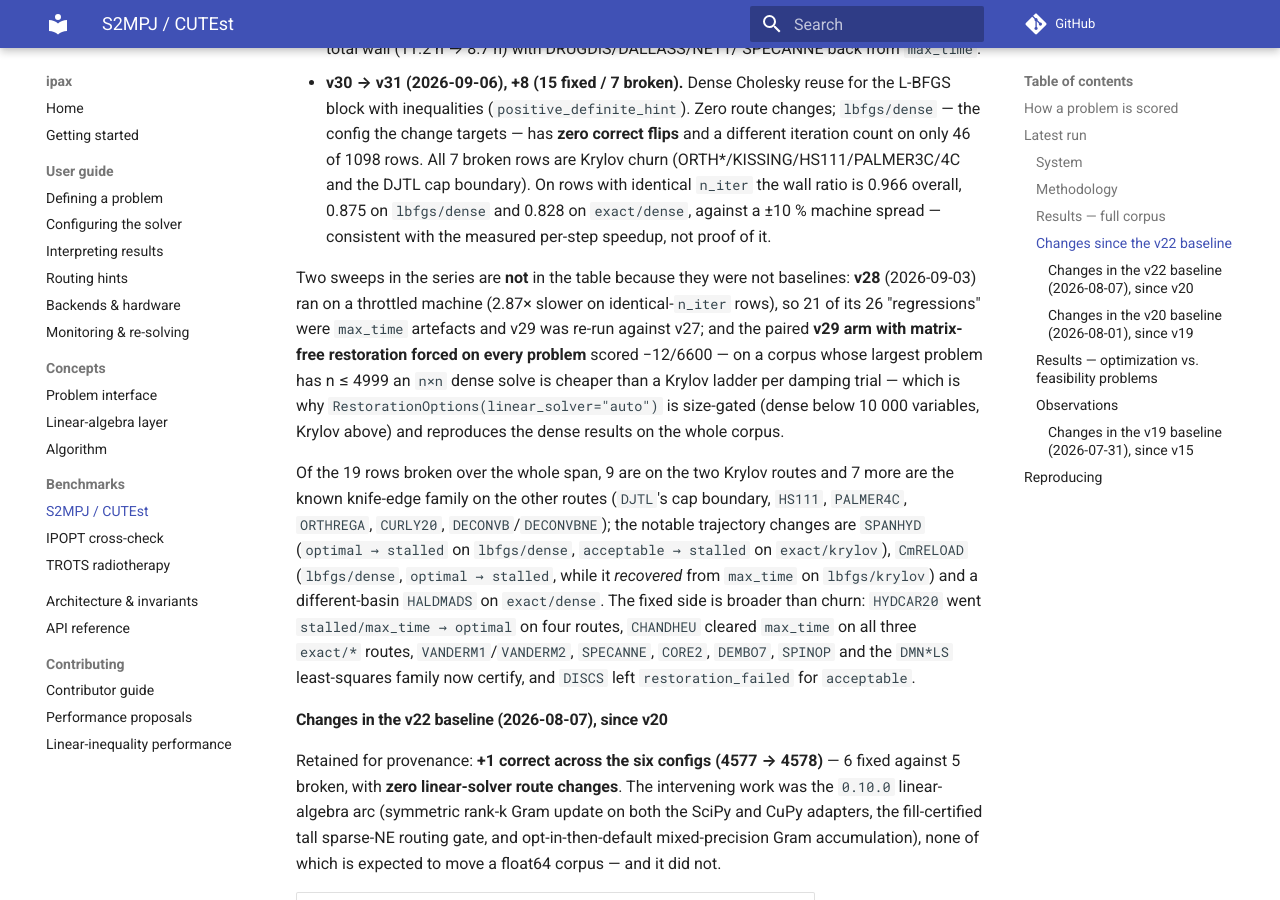
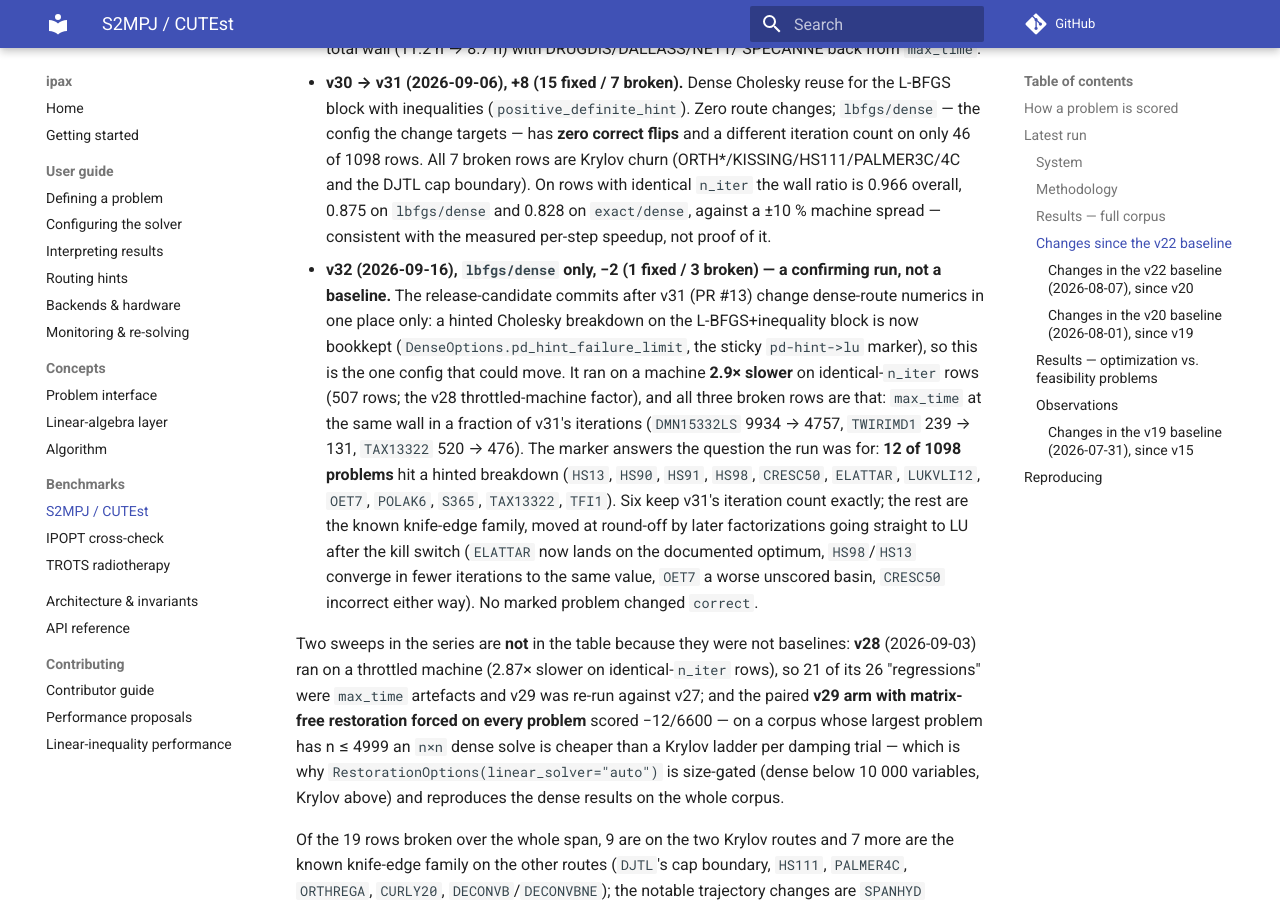
Before and after one commit to wahln/ipax, an MkDocs documentation site: the page built from docs/benchmarks/s2mpj.md, in a window 1280 px wide and 900 px high, scrolled down 4611 px. Built offline with MkDocs 1.6.1 and Material for MkDocs 9.7.7, drawn with Linux system fonts in a browser that asks for light colours; comment, search, counter and statistics services are not loaded.

Commit message:
docs(s2mpj): record the v32 lbfgs/dense confirming run for the 0.11.0 rc
Single-config run after the rc commits: -2 (777 vs 779), all three
breaks max_time on a 2.9x slower machine (identical-n_iter control).
12/1098 problems carry the new pd-hint->lu marker; six are
iteration-identical and the rest are the known knife-edge family moved
at round-off by the kill switch, with no correct flips among them.

Co-Authored-By: Claude Fable 5.1 <noreply@anthropic.com>

```diff
--- a/docs/benchmarks/s2mpj.md
+++ b/docs/benchmarks/s2mpj.md
@@ -188,6 +188,24 @@ Sweep by sweep:
   overall, 0.875 on `lbfgs/dense` and 0.828 on `exact/dense`, against a ±10 %
   machine spread — consistent with the measured per-step speedup, not proof
   of it.
+- **v32 (2026-09-16), `lbfgs/dense` only, −2 (1 fixed / 3 broken) — a
+  confirming run, not a baseline.** The release-candidate commits after v31
+  (PR #13) change dense-route numerics in one place only: a hinted Cholesky
+  breakdown on the L-BFGS+inequality block is now bookkept
+  (`DenseOptions.pd_hint_failure_limit`, the sticky `pd-hint->lu` marker),
+  so this is the one config that could move. It ran on a machine **2.9×
+  slower** on identical-`n_iter` rows (507 rows; the v28 throttled-machine
+  factor), and all three broken rows are that: `max_time` at the same wall
+  in a fraction of v31's iterations (`DMN15332LS` 9934 → 4757, `TWIRIMD1`
+  239 → 131, `TAX13322` 520 → 476). The marker answers the question the run
+  was for: **12 of 1098 problems** hit a hinted breakdown (`HS13`, `HS90`,
+  `HS91`, `HS98`, `CRESC50`, `ELATTAR`, `LUKVLI12`, `OET7`, `POLAK6`, `S365`,
+  `TAX13322`, `TFI1`). Six keep v31's iteration count exactly; the rest are
+  the known knife-edge family, moved at round-off by later factorizations
+  going straight to LU after the kill switch (`ELATTAR` now lands on the
+  documented optimum, `HS98`/`HS13` converge in fewer iterations to the
+  same value, `OET7` a worse unscored basin, `CRESC50` incorrect either way).
+  No marked problem changed `correct`.
 
 Two sweeps in the series are **not** in the table because they were not
 baselines: **v28** (2026-09-03) ran on a throttled machine (2.87× slower on
```
